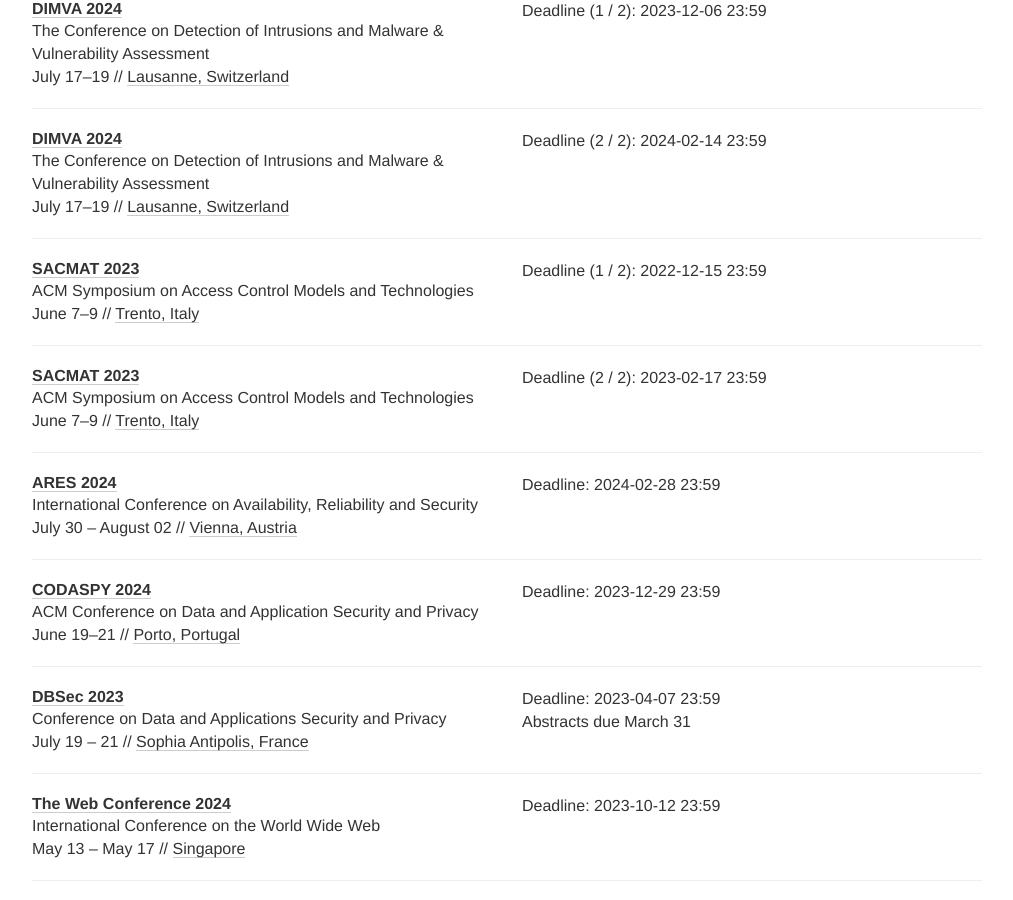
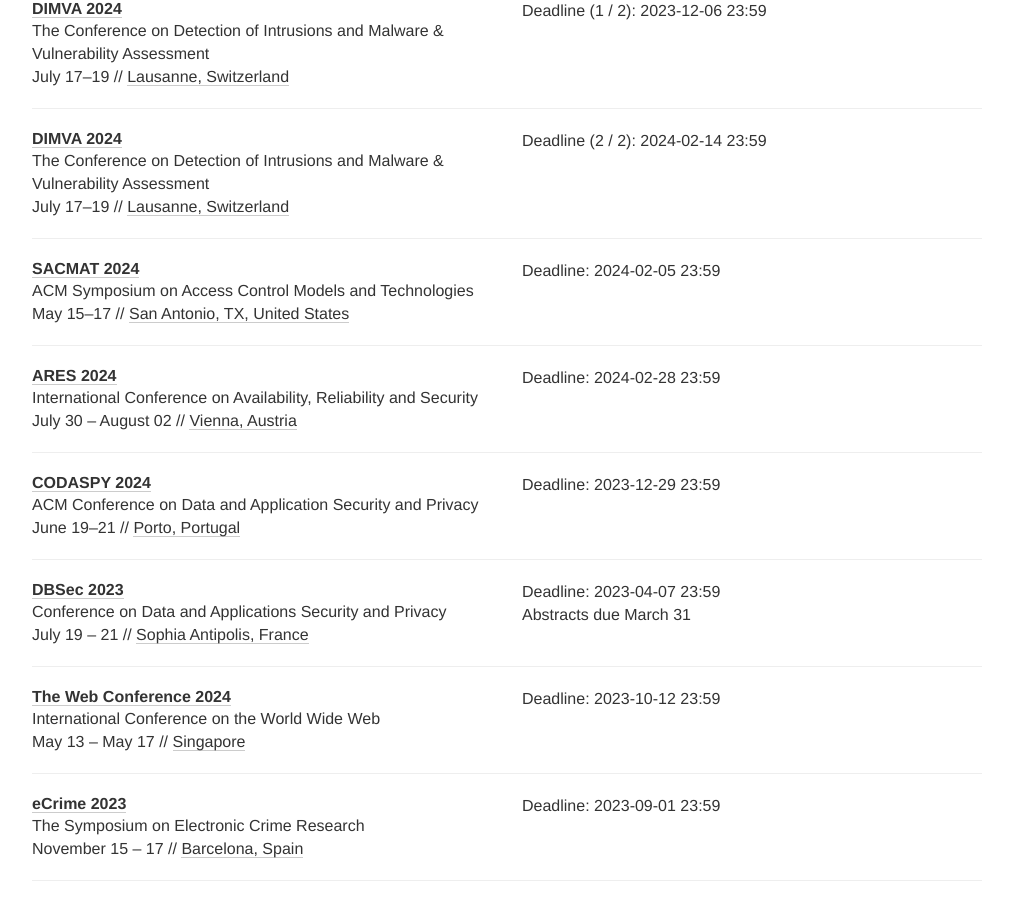
Before and after one commit to sec-deadlines/sec-deadlines.github.io, a Jekyll site: the page built from index.html, in a window 1280 px wide and 900 px high, scrolled down 6742 px. Shown: the whole window, without its empty margins (133-1146 px from the left). Built offline with Jekyll 4.4.1, drawn with Linux system fonts in a browser that asks for light colours; nearby versions of some CDN libraries; comment, search, counter and statistics services are not loaded.

Commit message:
Update SACMAT deadline for 2024

```diff
--- a/_data/conferences.yml
+++ b/_data/conferences.yml
@@ -384,13 +384,12 @@
 
 - name: SACMAT
   description: ACM Symposium on Access Control Models and Technologies
-  year: 2023
-  link: https://sacmat2023.fbk.eu/
+  year: 2024
+  link: https://www.sacmat.org/2024/
   deadline:
-    - "2022-12-15 23:59"
-    - "2023-02-17 23:59"
-  date: June 7-9
-  place: Trento, Italy
+    - "2024-02-05 23:59"
+  date: May 15-17
+  place: San Antonio, TX, United States
   tags: [CRYPTO, SEC, CONF, PRIV]
 
 - name: ARES
```
